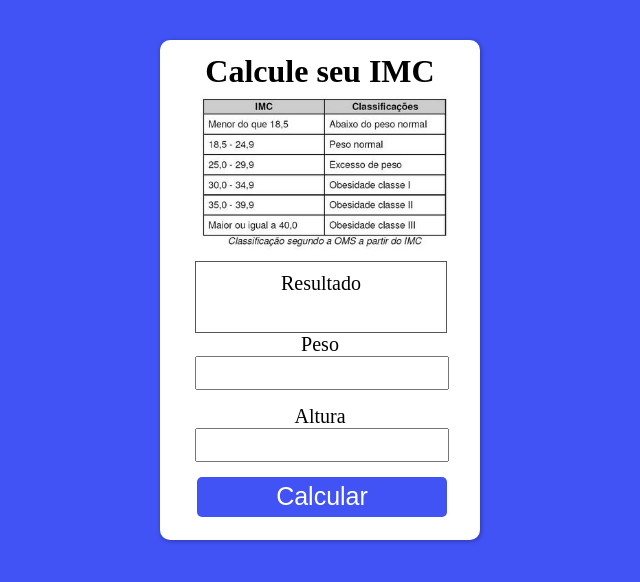
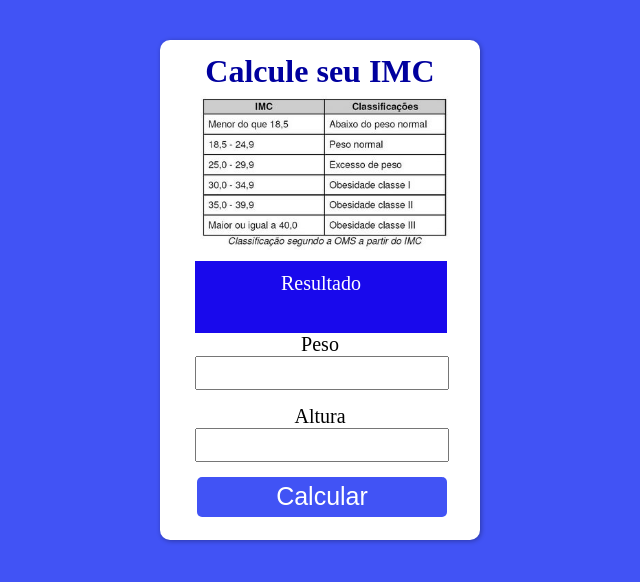
Before and after one commit to fregnani123/Calcular-IMC, a plain HTML site: page index.html in a window 1280 px wide. Shown: the whole page, without its empty margins (320-960 px from the left). Drawn offline with Linux system fonts and the light colour scheme.

Commit message:
finalizar

```diff
--- a/css/style.css
+++ b/css/style.css
@@ -21,7 +21,9 @@ body{
     box-shadow: 1px 1px 5px rgba(0, 0, 0, 0.329);
     background: rgb(255, 255, 255);
 }
-
+h1{
+    color: rgb(0, 0, 158);
+}
 form input, form label{
     width: 100%;
     font-size: 20px;
@@ -67,6 +69,8 @@ height: 40px;
 font-size: 10px;
 padding-bottom: 20px;
 padding-top: 10px;
-border: 0.5px solid rgba(8, 8, 8, 0.685);
+border: 0.5px solid rgba(8, 8, 8, 0);
 font-size: 20px;
+background: rgb(25, 9, 236);
+color: white;
 }
```
